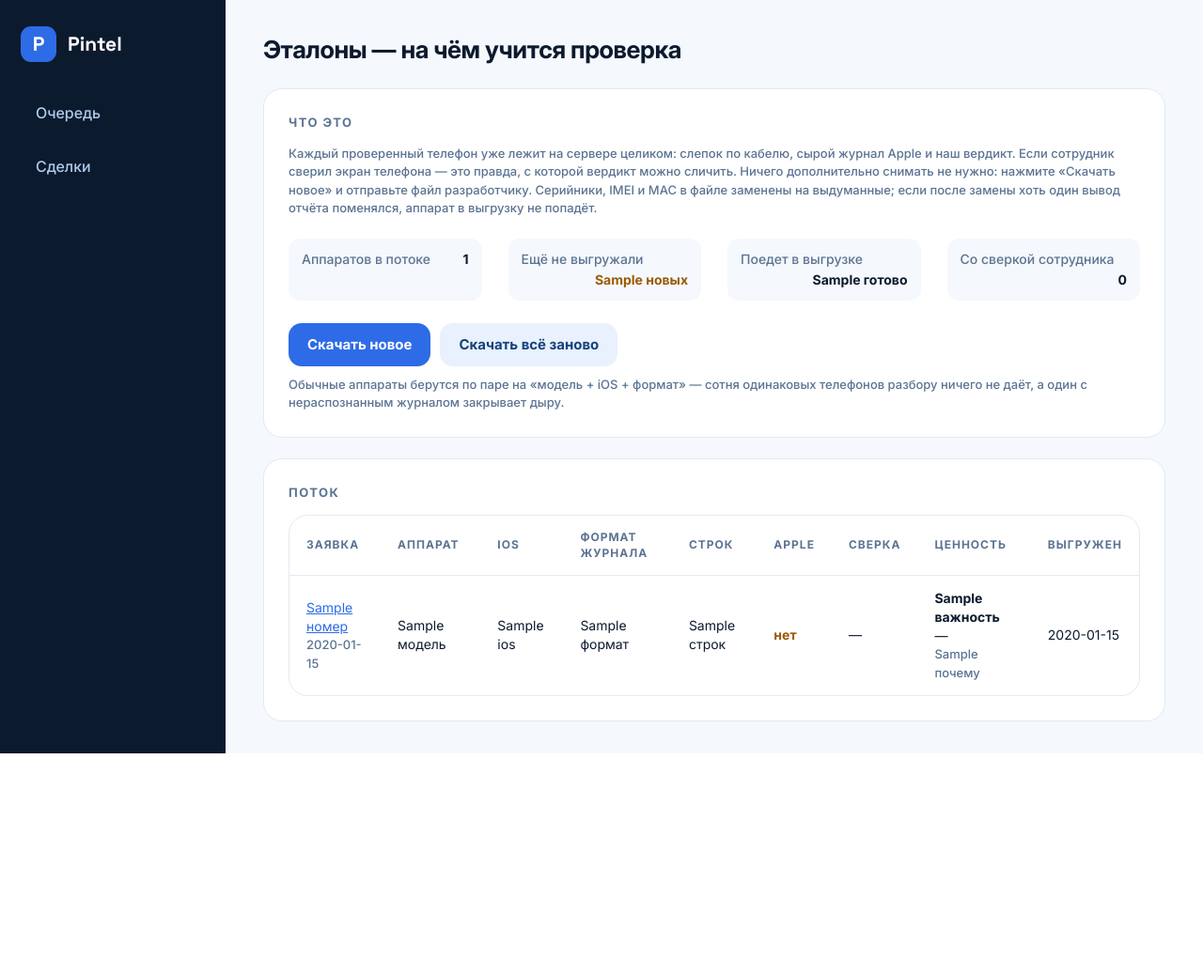
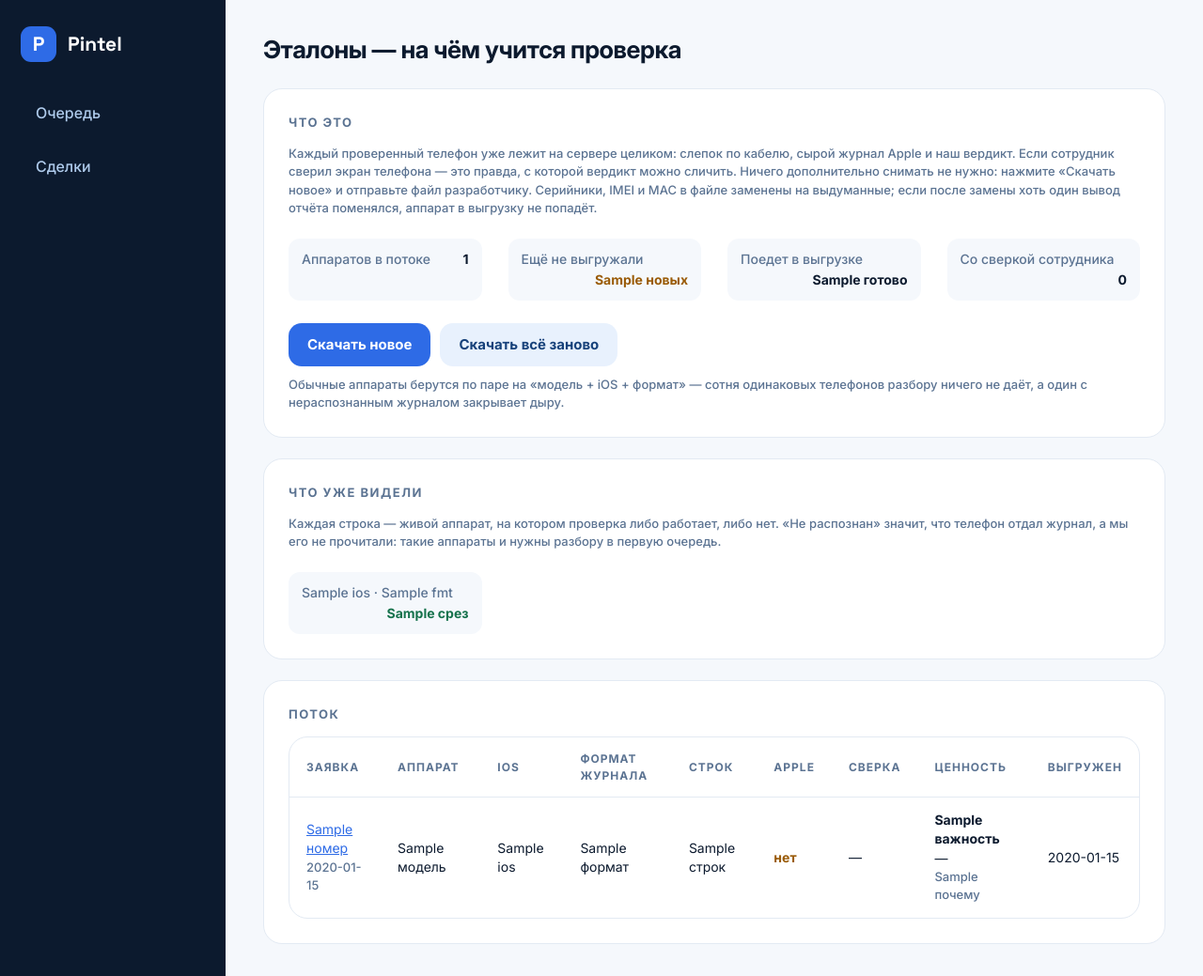
Before and after one commit to AsikSoftware/TgOsint, a FastAPI app: template pintel/pintel_server/templates/references.html in a window 1280 px wide. Shown: the whole page at 94% size. Before the commit the page ends 802 px from the top, so only its background shows below. Run offline with FastAPI, Linux system fonts and the light colour scheme; the template is opened without the code that fills it: most values are stand-ins (such as "Sample title", 1, 10 or a date in 2020).

Commit message:
Эталоны: сразу видно, какие iOS и форматы уже закрыты [skip ci]
На странице эталонов — срез «iOS + формат журнала» по потоку. «Не распознан»
сразу бросается в глаза: это и есть аппараты, которые нужны разбору в первую
очередь.

Co-Authored-By: Claude Opus 5 <noreply@anthropic.com>
Claude-Session: https://claude.ai/code/session_01TpbSfTj26UXpP1kGockQym

```diff
--- a/pintel/pintel_server/routers/web.py
+++ b/pintel/pintel_server/routers/web.py
@@ -382,7 +382,13 @@ def references_page(request: Request, user: User = Depends(require_senior), db:
     на сервере, сверка сотрудника — правда с экрана. Здесь видно, что из этого ценно."""
     rows = ref_service.rows(db)
     новых = len([r for r in rows if not r["выгружен"]])
-    return render(request, "references.html", user, rows=rows, новых=новых,
+    # по каким iOS и каким форматам журнала у нас уже есть аппараты — так видно, где дыра
+    срез = {}
+    for r in rows:
+        ключ = (r["ios"], r["формат"])
+        срез[ключ] = срез.get(ключ, 0) + 1
+    срез = sorted(((f"iOS {i}", f, n) for (i, f), n in срез.items()), key=lambda t: (-t[2], t[0]))
+    return render(request, "references.html", user, rows=rows, новых=новых, срез=срез,
                   готово=len(ref_service.pick(db)), важность=ref_service.ВАЖНОСТЬ,
                   flash_=request.query_params.get("m"))
 
--- a/pintel/pintel_server/templates/references.html
+++ b/pintel/pintel_server/templates/references.html
@@ -29,6 +29,18 @@
 </div>
 
 <div class="sec">
+  <h2>Что уже видели</h2>
+  <div class="note">Каждая строка — живой аппарат, на котором проверка либо работает, либо нет.
+    «Не распознан» значит, что телефон отдал журнал, а мы его не прочитали: такие аппараты и
+    нужны разбору в первую очередь.</div>
+  <div class="grid4" style="margin-top:10px">
+    {% for ios, fmt, n in срез %}
+      <div class="sig"><span>{{ ios }} · {{ fmt }}</span><span class="{{ 'warn' if fmt in ('—', 'не распознан') else 'ok' }}">{{ n }}</span></div>
+    {% else %}<div class="note">Пока пусто.</div>{% endfor %}
+  </div>
+</div>
+
+<div class="sec">
   <h2>Поток</h2>
   <div class="tablewrap"><table>
     <thead><tr><th>Заявка</th><th>Аппарат</th><th>iOS</th><th>Формат журнала</th><th>Строк</th>
```
